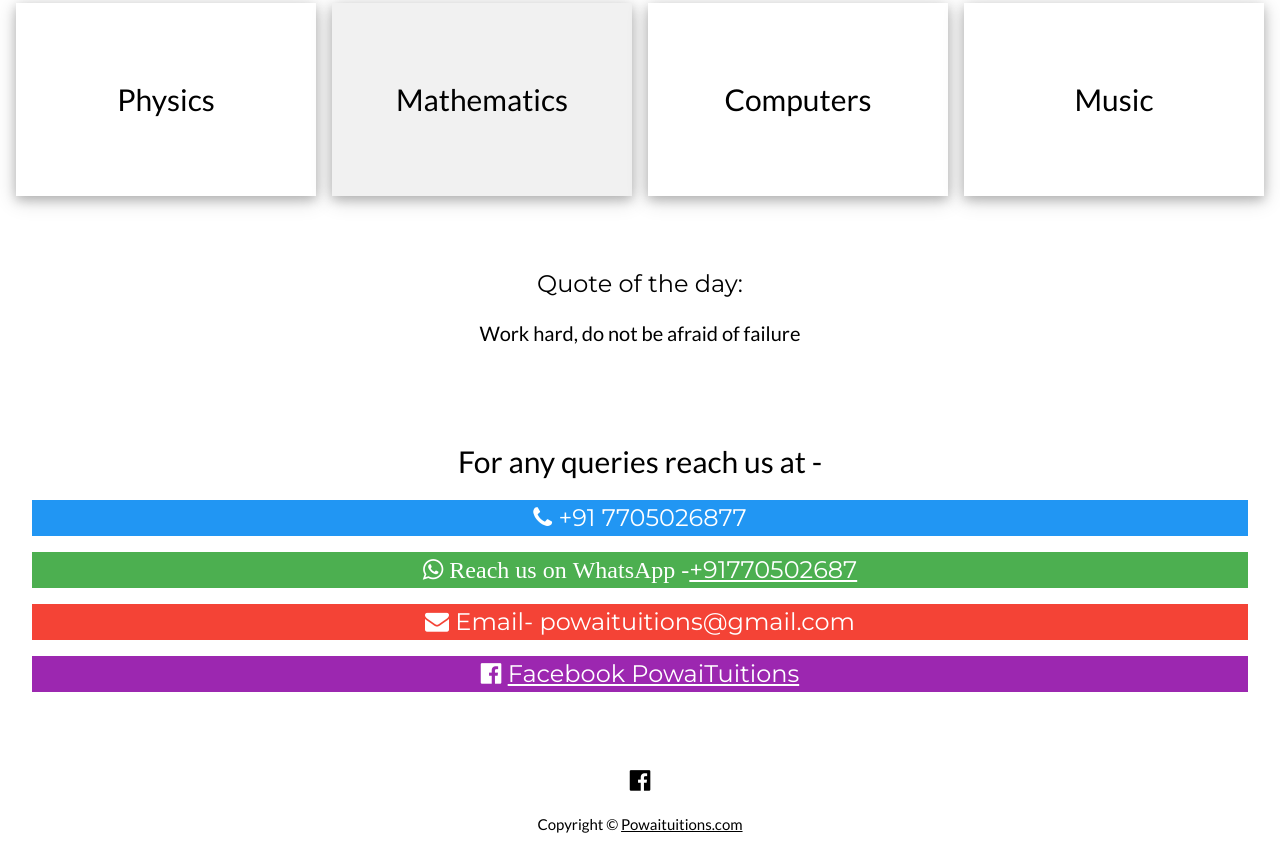
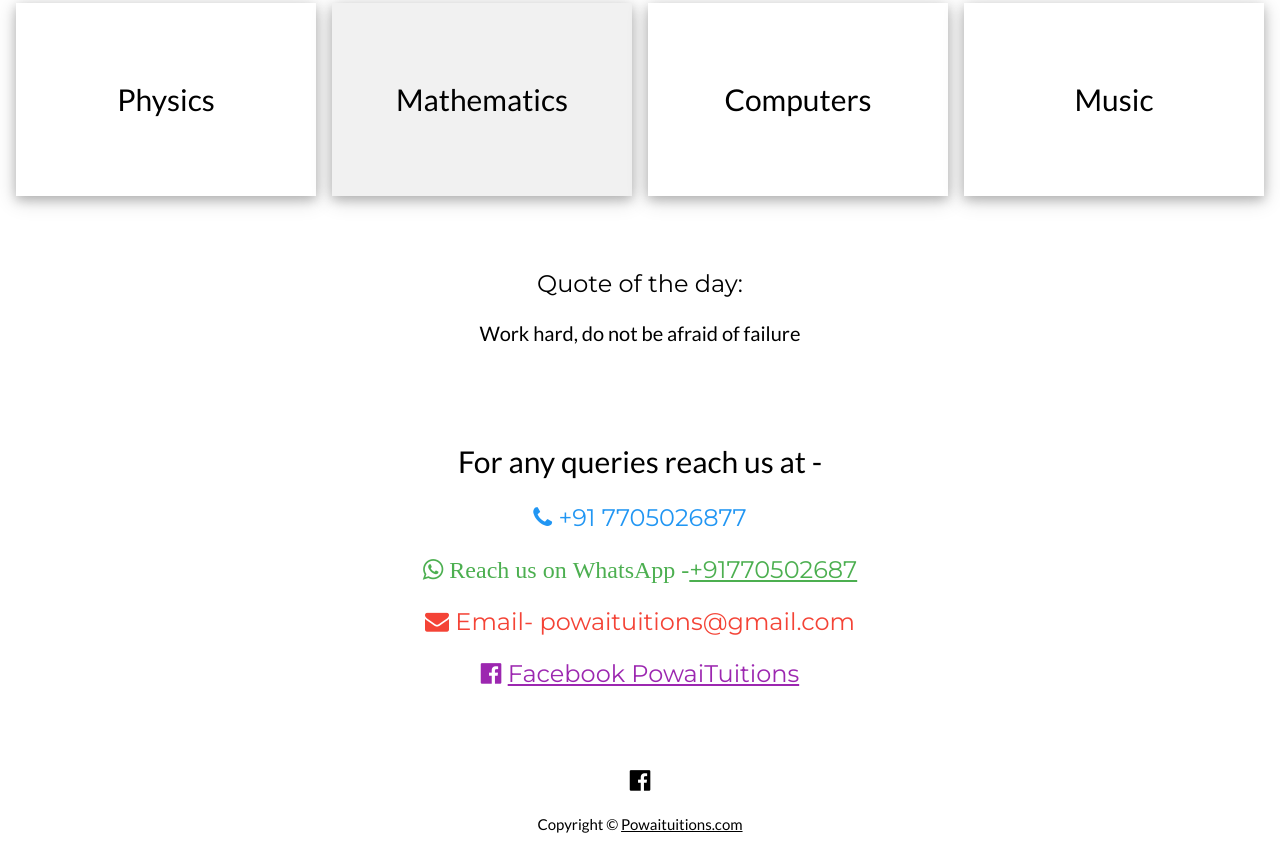
Before and after one commit to pxdigit/powaituitions, a plain HTML site: page index.html in a window 1280 px wide. Shown: the part 1647-2514 px from the top of the page. Drawn offline with nearby package versions, Linux system fonts and the light colour scheme.

Commit message:
added changes

```diff
--- a/index.html
+++ b/index.html
@@ -129,12 +129,12 @@ body,h1,h2,h3,h4,h5,h6 {font-family: "Lato", sans-serif}
 
 <div class="w3-container w3-white w3-center w3-padding-16">
 <h2 align="center">For any queries reach us at - </h2>
-    <h1 class="w3-margin w3-blue w3-xlarge"><i class="fa fa-phone" aria-hidden="true"></i> +91 7705026877</h1>
-    <h1 class="w3-margin w3-green w3-xlarge"><i class="fa fa-whatsapp" aria-hidden="true"> Reach us on WhatsApp - </i><a href="https://api.whatsapp.com/send?phone=+917705026877">+91770502687</a></h1>
+    <h1 class="w3-margin w3-text-blue w3-xlarge"><i class="fa fa-phone" aria-hidden="true"></i> +91 7705026877</h1>
+    <h1 class="w3-margin w3-xlarge w3-text-green"><i class="fa fa-whatsapp" aria-hidden="true"> Reach us on WhatsApp - </i><a href="https://api.whatsapp.com/send?phone=+917705026877">+91770502687</a></h1>
 
-    <h1 class="w3-margin w3-red w3-xlarge"><i class="fa fa-envelope" aria-hidden="true"></i> Email- powaituitions@gmail.com</h1>
+    <h1 class="w3-margin w3-text-red w3-xlarge"><i class="fa fa-envelope" aria-hidden="true"></i> Email- powaituitions@gmail.com</h1>
 
-    <h1 class="w3-margin w3-purple w3-xlarge"> <i class="fa fa-facebook-official w3-hover-opacity"></i> <a href="https://www.facebook.com/powaituition">Facebook PowaiTuitions</a></h1>
+    <h1 class="w3-margin w3-text-purple w3-xlarge"> <i class="fa fa-facebook-official w3-hover-opacity"></i> <a href="https://www.facebook.com/powaituition">Facebook PowaiTuitions</a></h1>
 </div>
 
 <br>
```
